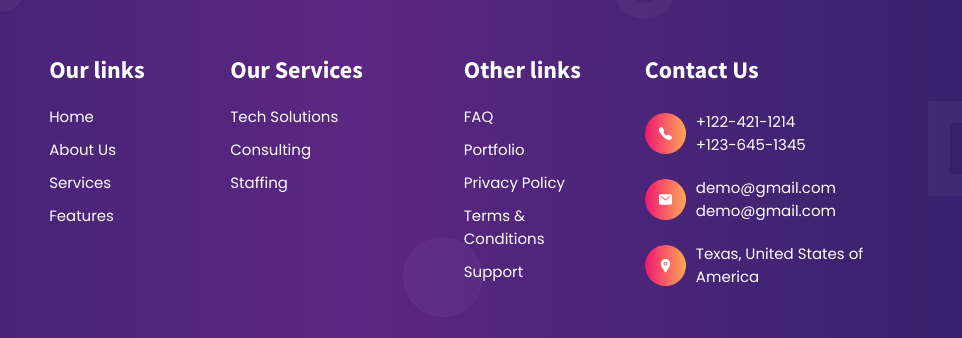
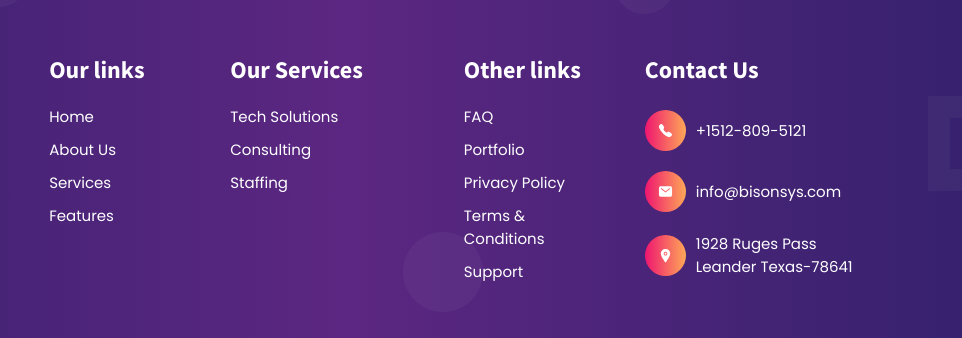
Before and after one commit to RohitKumar710/bison4, a plain HTML site: page index.html in a window 1280 px wide. Shown: the part 2599-2937 px from the top of the page, 318-1280 px from the left. Drawn offline with nearby package versions, Linux system fonts and the light colour scheme.

Commit message:
Update index.html

```diff
--- a/index.html
+++ b/index.html
@@ -75,14 +75,14 @@
           </li> -->
 
           <li class="navbar-item">
-            <a href="#" class="navbar-link" data-navbar-link>Contact Us</a>
+            <a href="mailto:info@bisonsys.com" class="navbar-link" data-navbar-link>Contact Us</a>
           </li>
 
         </ul>
 
       </nav>
 
-      <a href="#" class="btn">
+      <a href="mailto:info@bisonsys.com" class="btn">
         <ion-icon name="chevron-forward-outline" aria-hidden="true"></ion-icon>
 
         <span>Get A Quote</span>
@@ -164,19 +164,19 @@ Our tech team is passionate about using technology to make a positive impact on
             <ul class="stats-list">
 
               <li class="stats-card">
-                <p class="h3 stats-title">100+</p>
+                <p class="h3 stats-title">9875</p>
 
                 <p class="stats-text">Satisfied Clients</p>
               </li>
 
               <li class="stats-card">
-                <p class="h3 stats-title">10+</p>
+                <p class="h3 stats-title">7894</p>
 
                 <p class="stats-text">Project Lunched</p>
               </li>
 
               <li class="stats-card">
-                <p class="h3 stats-title">1+</p>
+                <p class="h3 stats-title">65</p>
 
                 <p class="stats-text">Years Completed</p>
               </li>
@@ -199,7 +199,7 @@ Our tech team is passionate about using technology to make a positive impact on
       <section class="section service" id="services">
         <div class="container">
 
-          <h2 class="h2 section-title underline">Our Speciallization</h2>
+          <h2 class="h2 section-title underline">Our Specialization</h2>
 
           <ul class="service-list">
 
@@ -723,8 +723,8 @@ Our tech team is passionate about using technology to make a positive impact on
             </div>
 
             <div>
-              <a href="#" class="footer-item-link">+122-421-1214</a>
-              <a href="#" class="footer-item-link">+123-645-1345</a>
+              <a href="#" class="footer-item-link">+1512-809-5121</a>
+              <!-- <a href="#" class="footer-item-link">+</a> -->
             </div>
 
           </li>
@@ -736,8 +736,7 @@ Our tech team is passionate about using technology to make a positive impact on
             </div>
 
             <div>
-              <a href="mailto:demo@gmail.com" class="footer-item-link">demo@gmail.com</a>
-              <a href="mailto:demo@gmail.com" class="footer-item-link">demo@gmail.com</a>
+              <a href="mailto:info@bisonsys.com" class="footer-item-link">info@bisonsys.com</a>
             </div>
 
           </li>
@@ -749,7 +748,9 @@ Our tech team is passionate about using technology to make a positive impact on
             </div>
 
             <address class="footer-item-link">
-             Texas, United States of America
+             1928 Ruges Pass<br>
+             Leander
+             Texas-78641
             </address>
 
           </li>
```
